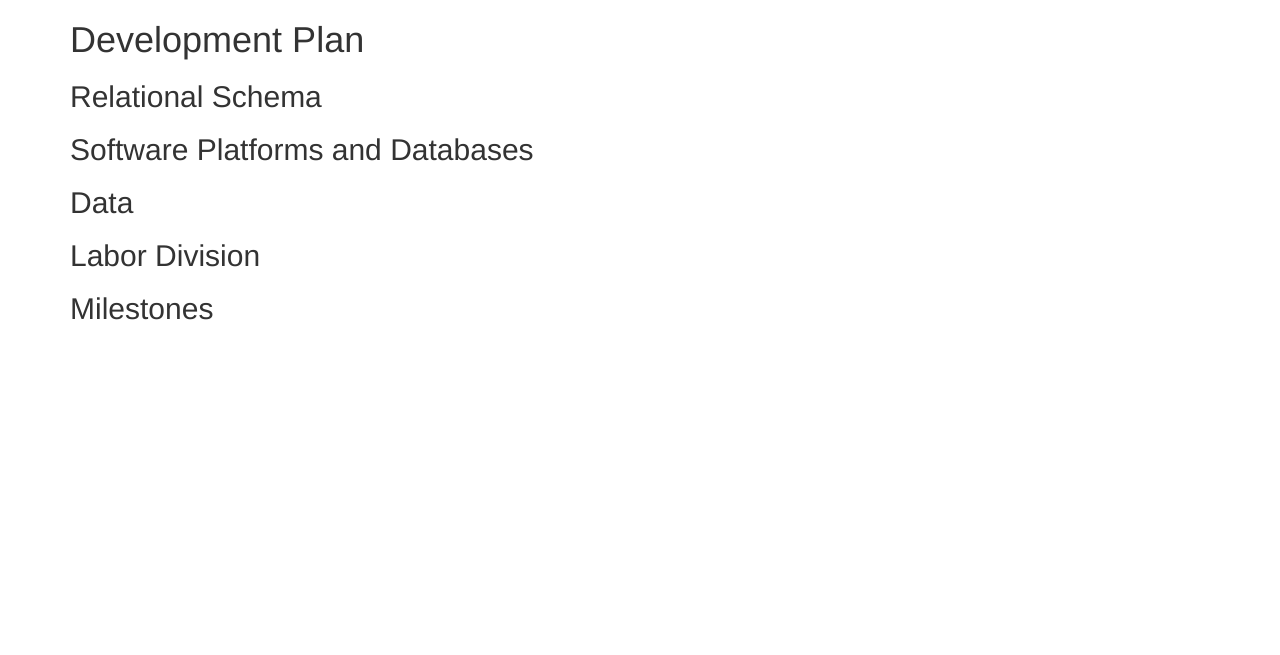
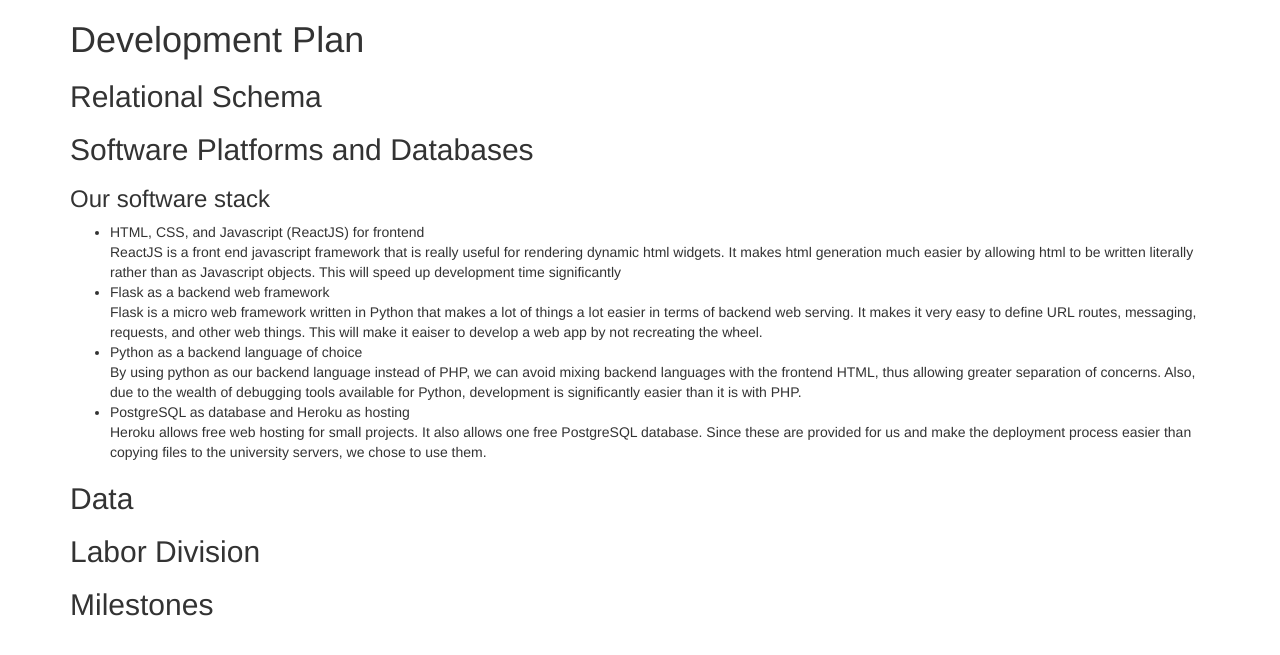
Before and after one commit to cshinaver/BookFinder, a Flask app: template bookfinder/templates/development_plan.html in a window 1280 px wide. Shown: the top 655 px of the page. Run offline with Flask 2, Linux system fonts and the light colour scheme; the template is opened without the code that fills it, so the values that code supplies are empty; some libraries are stand-ins or nearby versions.

Commit message:
Added choice of databases and software platforms

```diff
--- a/bookfinder/templates/development_plan.html
+++ b/bookfinder/templates/development_plan.html
@@ -12,6 +12,32 @@
         <p>
         </p>
         <h2>Software Platforms and Databases</h2>
+        <h3>Our software stack</h3>
+        <ul>
+            <li>HTML, CSS, and Javascript (ReactJS) for frontend</li>
+            ReactJS is a front end javascript framework that is really useful
+            for rendering dynamic html widgets. It makes html generation much
+            easier by allowing html to be written literally rather than as
+            Javascript objects. This will speed up development time
+            significantly</li>
+            <li>Flask as a backend web framework</li>
+            Flask is a micro web framework written in Python that makes a lot
+            of things a lot easier in terms of backend web serving. It makes it
+            very easy to define URL routes, messaging, requests, and other
+            web things. This will make it eaiser to develop a web app by not
+            recreating the wheel.
+            <li>Python as a backend language of choice</li>
+            By using python as our backend language instead of PHP, we can
+            avoid mixing backend languages with the frontend HTML, thus
+            allowing greater separation of concerns. Also, due to the wealth of
+            debugging tools available for Python, development is significantly
+            easier than it is with PHP.
+            <li>PostgreSQL as database and Heroku as hosting</li>
+            Heroku allows free web hosting for small projects. It also allows
+            one free PostgreSQL database. Since these are provided for us and
+            make the deployment process easier than copying files to the
+            university servers, we chose to use them.
+        </ul>
         <p>
         </p>
         <h2>Data</h2>
```
